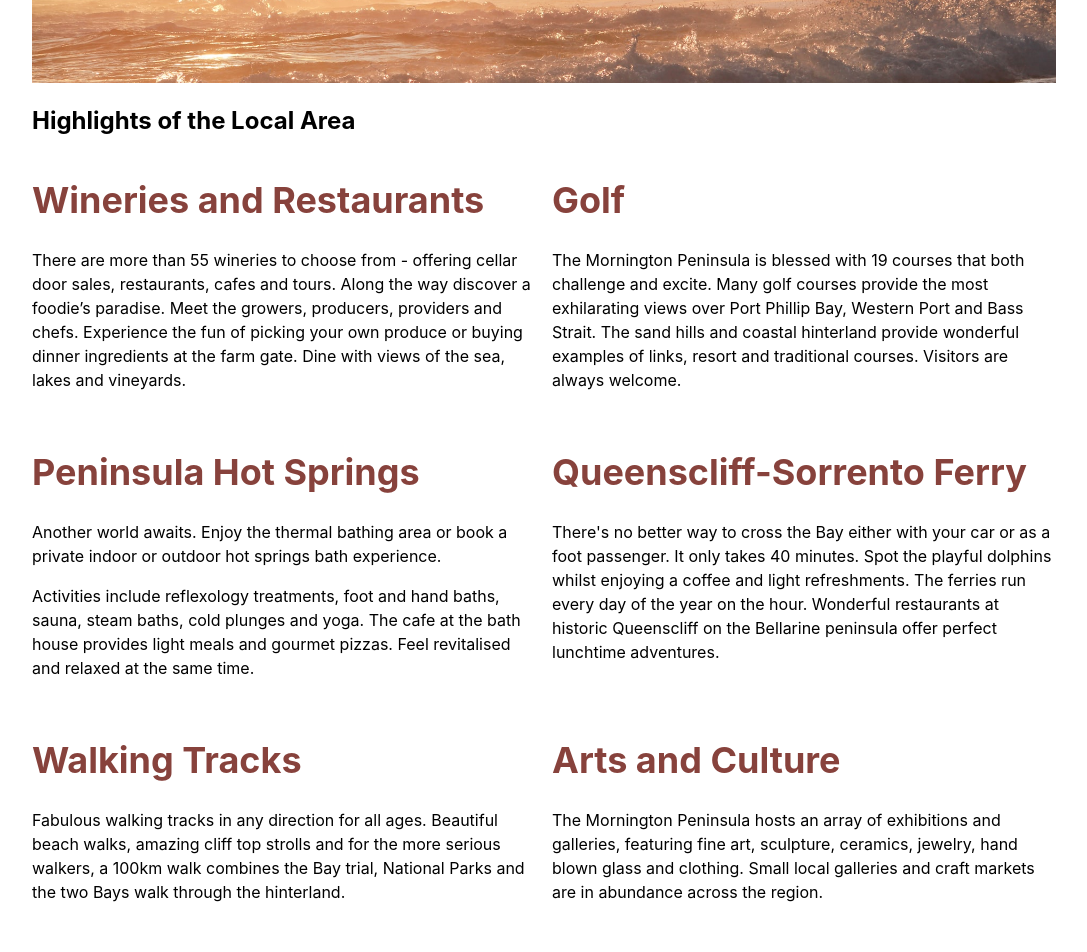
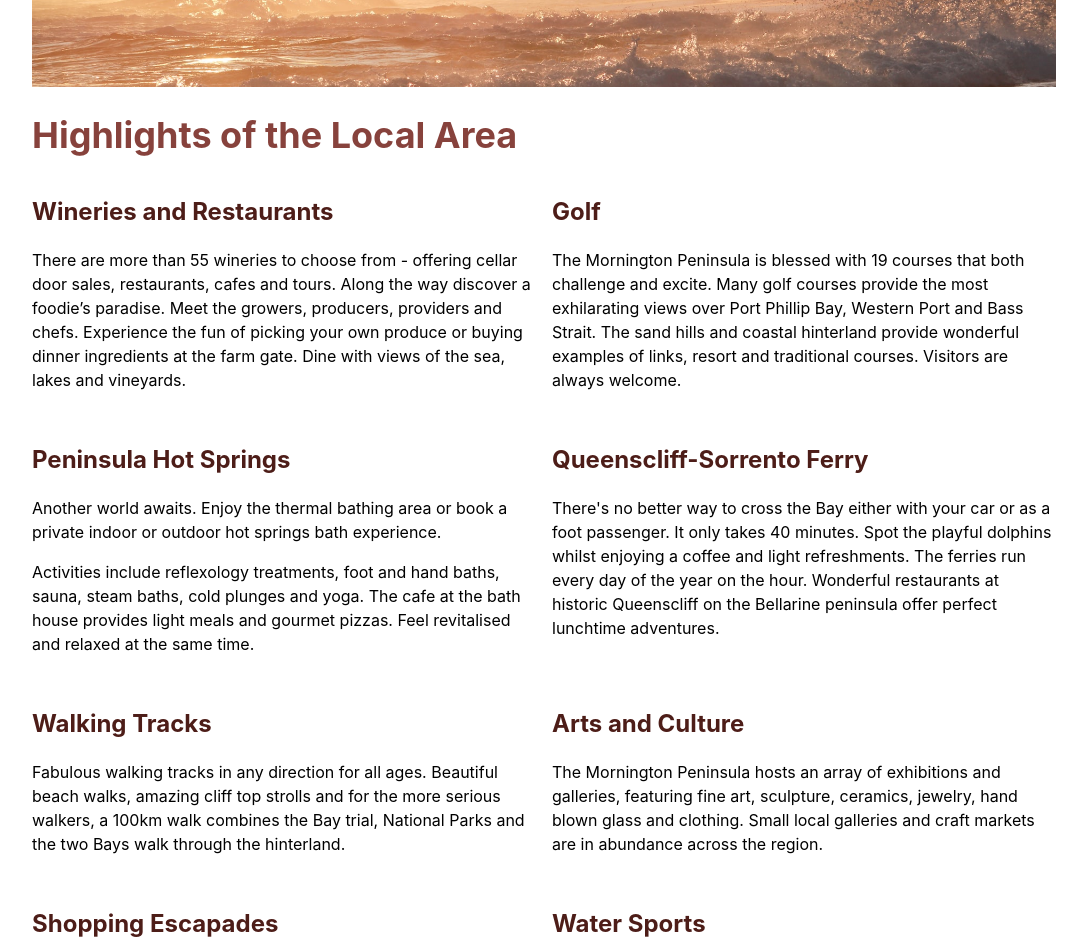
Before and after one commit to WPK1/sorrento1, a React (Create React App) app: page /LocalArea in a window 1280 px wide. Shown: the part 500-1452 px from the top of the page, without its empty margins (96-1183 px from the left). Built offline with nearby package versions, Linux system fonts and the light colour scheme.

Commit message:
commit changes to banner link

```diff
--- a/src/Components/Booking.js
+++ b/src/Components/Booking.js
@@ -37,6 +37,31 @@ export function Booking(props) {
                 In the event of a weekly or monthly booking the apartment will be serviced weekly unless by prior arrangement.
                 BOOK NOW
 </p>
+<h2 className="sub">Testimonials</h2>
+                <div>
+                    <p>"So sorry we had to go home after only one night. We will definitely stay two nights next time!"</p>
+                </div>
+                <div>
+                    <p>"This apartment is close to everything. We didn't need the car as the walks were amazing"</p>
+                </div>
+                <div>
+                    <p>"Your attention to detail made our stay so relaxed and comfortable. It was such a shame we had to drive back to our little flat, which is smaller than your apartment. We want to move in!"</p>
+                </div>
+                <div>
+                    <p>"Cosy and comfortable. We imagined we owned it and enjoyed being spoilt.  Thank you." </p>
+                </div>
+                <div>
+                    <p>"What a magical stay at such an amazing place. Completely self-contained and very private. We loved it and will return again and again."</p>
+                </div>
+                <div>
+                    <p>"Never felt so spoilt. A perfect get away and so close to everything. We had the best bath ever!"</p>
+                </div>
+                <div>
+                    <p>"A few minutes’ walk from the beach, picnic basket in hand and towel over the shoulder - can't think of anything better except that wonderful breakfast. That bacon is the best in Melbourne!"</p>
+                </div>
+                <div>
+                    <p>"Relaxing in that sunny garden watching our dog chasing balls. Let me stay forever!"</p>
+                </div>
         </div >
     )
 }
--- a/src/Components/FAQ.js
+++ b/src/Components/FAQ.js
@@ -1,59 +1,38 @@
 import '../Styles/FAQ.css'
 import '../Styles/text.css'
+import { Banner } from './Banner'
+import BannerImage from '../BannerImage/beach3unsplash.jpg'
 export function FAQ(props) {
     return (
         <div className="FAQ_grid">
-            <div className="FAQ"> <h2>Frequently Asked Questions</h2>
+            <Banner image={BannerImage} text="Beach" />
+            <div className="FAQ"> <h2 className="main">Frequently Asked Questions</h2>
             <div>
-                <h3 className="main">Is Sorrento By the Sea pet friendly?</h3>
+                <h3 className="sub">Is Sorrento By the Sea pet friendly?</h3>
                 <p>Yes, we are pet friendly with all the ammenities a pet would love. Only a 3 minute walk to a non-leash beach!</p>
             </div>
             <div>
-                <h3 className="main">What is your refund policy?</h3>
+                <h3 className="sub">What is your refund policy?</h3>
                 <p>A full refund will be given prior to 30 days cancellation 50% refund will be given after 30 days of cancellation. In the event of a weekly or monthly booking the apartment will be serviced weekly unless by prior arrangement.</p>
             </div>
             <div>
-                <h3 className="main">Is there room to park my boat?</h3>
+                <h3 className="sub">Is there room to park my boat?</h3>
                 <p>Car parking is close by with room for a boat as well!</p>
             </div>
             <div>
-                <h3 className="main">How much will it cost?</h3>
+                <h3 className="sub">How much will it cost?</h3>
                 <li>Winter prices are: $200 per night</li>
                 <li>Summer prices are:$220 per night Weekly Price $1,250 Monthly Price $5,400</li>
             </div>
             <div>
-                <h3 className="main">Can i smoke inside?</h3>
+                <h3 className="sub">Can i smoke inside?</h3>
                 <p>The appartment is non-smoking, you may smoke outside if you must</p>
             </div>
             <div>
-                <h3 className="main">Do you accept PayPal?</h3>
+                <h3 className="sub">Do you accept PayPal?</h3>
                 <p>Yes we accept all mojor credit cards and PayPal</p>
             </div>
-                <h2 className="main">Testimonials</h2>
-                <div>
-                    <p>"So sorry we had to go home after only one night. We will definitely stay two nights next time!"</p>
-                </div>
-                <div>
-                    <p>"This apartment is close to everything. We didn't need the car as the walks were amazing"</p>
-                </div>
-                <div>
-                    <p>"Your attention to detail made our stay so relaxed and comfortable. It was such a shame we had to drive back to our little flat, which is smaller than your apartment. We want to move in!"</p>
-                </div>
-                <div>
-                    <p>"Cosy and comfortable. We imagined we owned it and enjoyed being spoilt.  Thank you." </p>
-                </div>
-                <div>
-                    <p>"What a magical stay at such an amazing place. Completely self-contained and very private. We loved it and will return again and again."</p>
-                </div>
-                <div>
-                    <p>"Never felt so spoilt. A perfect get away and so close to everything. We had the best bath ever!"</p>
-                </div>
-                <div>
-                    <p>"A few minutes’ walk from the beach, picnic basket in hand and towel over the shoulder - can't think of anything better except that wonderful breakfast. That bacon is the best in Melbourne!"</p>
-                </div>
-                <div>
-                    <p>"Relaxing in that sunny garden watching our dog chasing balls. Let me stay forever!"</p>
-                </div>
+
 </div>
 
         </div>
--- a/src/Components/Header.js
+++ b/src/Components/Header.js
@@ -12,7 +12,9 @@ export function Header ( props ) {
     } )
     return (
         <header className="Header">
+        <Link to ="/">
         <img className="logo" src={props.logo} />
+        </Link>
         <nav className="navigation">
             {Navigation}
         </nav>
--- a/src/Components/LocalArea.js
+++ b/src/Components/LocalArea.js
@@ -8,42 +8,42 @@ export function LocalArea(props) {
     return (
         <div className="LocalArea">
             <Banner image={BannerImage} text="Sorrento Beach" />
-            <h2>Highlights of the Local Area</h2>
+            <h2 className="main">Highlights of the Local Area</h2>
             <div className="grid">
             <div>
-                <h3 className="main">Wineries and Restaurants</h3>
+                <h3 className="sub">Wineries and Restaurants</h3>
                 <p>There are more than 55 wineries to choose from - offering cellar door sales, restaurants, cafes and tours. Along the way discover a foodie’s paradise. Meet the growers, producers, providers and chefs. Experience the fun of picking your own produce or buying dinner ingredients at the farm gate. Dine with views of the sea, lakes and vineyards.</p>
             </div>
             <div>
-                <h3 className="main">Golf</h3>
+                <h3 className="sub">Golf</h3>
                 <p>The Mornington Peninsula is blessed with 19 courses that both challenge and excite. Many golf courses provide the most exhilarating views over Port Phillip Bay, Western Port and Bass Strait. The sand hills and coastal hinterland provide wonderful examples of links, resort and traditional courses. Visitors are always welcome.</p>
             </div>
             <div>
-                <h3 className="main">Peninsula Hot Springs</h3>
+                <h3 className="sub">Peninsula Hot Springs</h3>
                 <p>Another world awaits. Enjoy the thermal bathing area or book a private indoor or outdoor hot springs bath experience.</p>
                 <p>Activities include reflexology treatments, foot and hand baths, sauna, steam baths, cold plunges and yoga. The cafe at the bath house provides light meals and gourmet pizzas. Feel revitalised and relaxed at the same time.</p>
             </div>
             <div>
-                <h3 className="main">Queenscliff-Sorrento Ferry</h3>
+                <h3 className="sub">Queenscliff-Sorrento Ferry</h3>
                 <p>There's no better way to cross the Bay either with your car or as a foot passenger. It only takes 40 minutes. Spot the playful dolphins whilst enjoying a coffee and light refreshments. The ferries run every day of the year on the hour. Wonderful restaurants at historic Queenscliff on the Bellarine peninsula offer perfect lunchtime adventures.</p>
             </div>
             <div>
-                <h3 className="main">Walking Tracks</h3>
+                <h3 className="sub">Walking Tracks</h3>
                 <p>Fabulous walking tracks in any direction for all ages. Beautiful beach walks, amazing cliff top strolls and for the more serious walkers, a 100km walk combines the Bay trial, National Parks and the two Bays walk through the hinterland.</p>
             </div>
             <div>
-                <h3 className="main">Arts and Culture</h3>
+                <h3 className="sub">Arts and Culture</h3>
                 <p>The Mornington Peninsula hosts an array of exhibitions and galleries, featuring fine art, sculpture, ceramics, jewelry, hand blown glass and clothing. Small local galleries and craft markets are in abundance across the region.</p>
             </div>
             <div>
-                <h3 className="main">Shopping Escapades</h3>
+                <h3 className="sub">Shopping Escapades</h3>
                 <p>
                     Lovely, leisurely shopping - for pure pleasure - is listed as the number one activity for holidaymakers.
                     Sorrento and Mornington will not disappoint. Bookshops, giftware, home living and of course the odd handbag or "must have that" top is yours for the exploring.
                 </p>
             </div>
             <div>
-                <h3 className="main">Water Sports</h3>
+                <h3 className="sub">Water Sports</h3>
                 <p>Endless Fun for all the family. Sailing, fishing, kayaking, paddle boarding, snorkeling, scuba diving and surfing are all on offer, not to mention the cricket match on the beach.</p>
             </div>
 </div>
--- a/src/Styles/FAQ.css
+++ b/src/Styles/FAQ.css
@@ -2,3 +2,7 @@
     max-width: 1024px;
     margin: 1em auto;
 }
+.FAQ_grid {
+    max-width: 1024px;
+    margin: 1em auto;
+}
```
Also changed, not shown: src/BannerImage/beach3unsplash.jpg (added).
